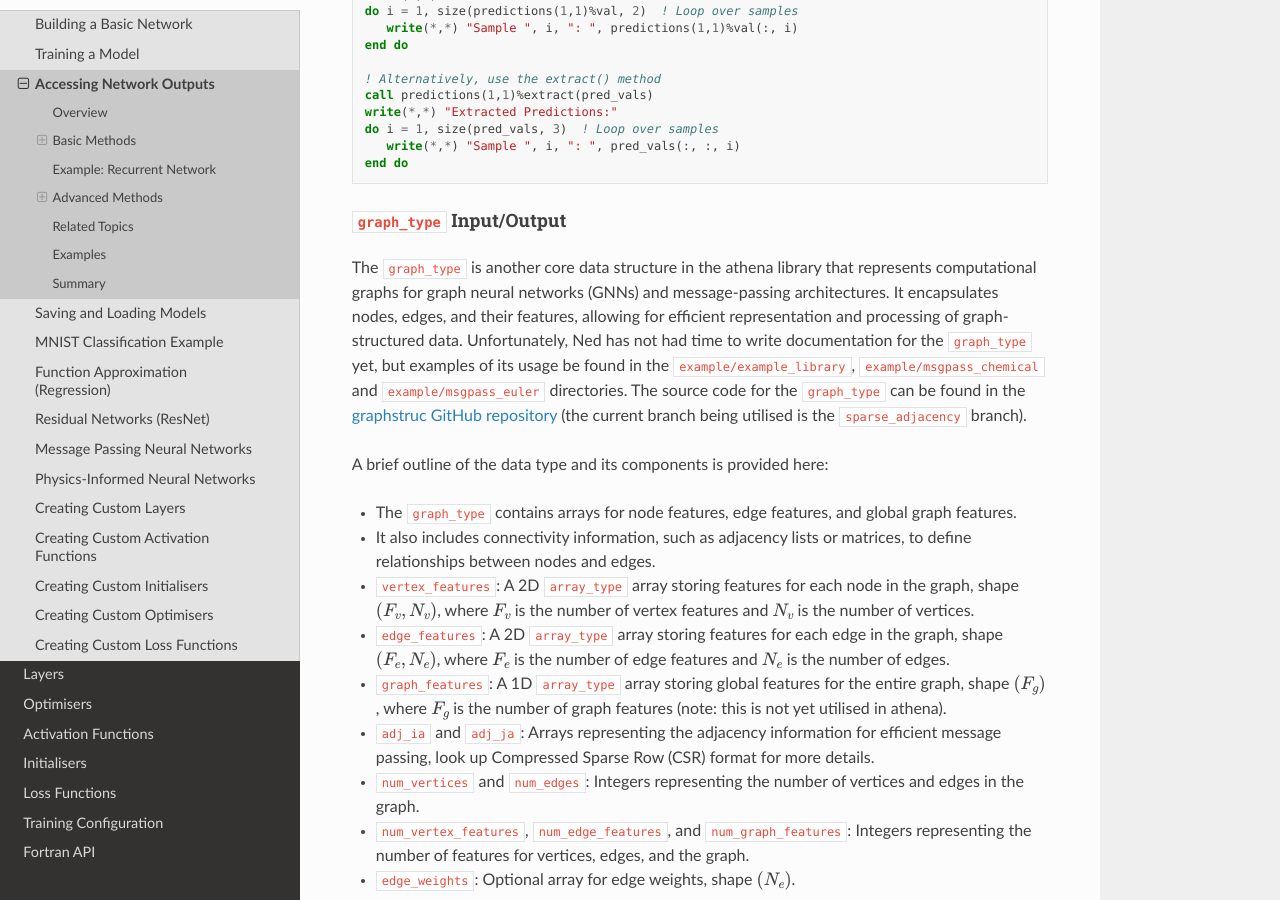
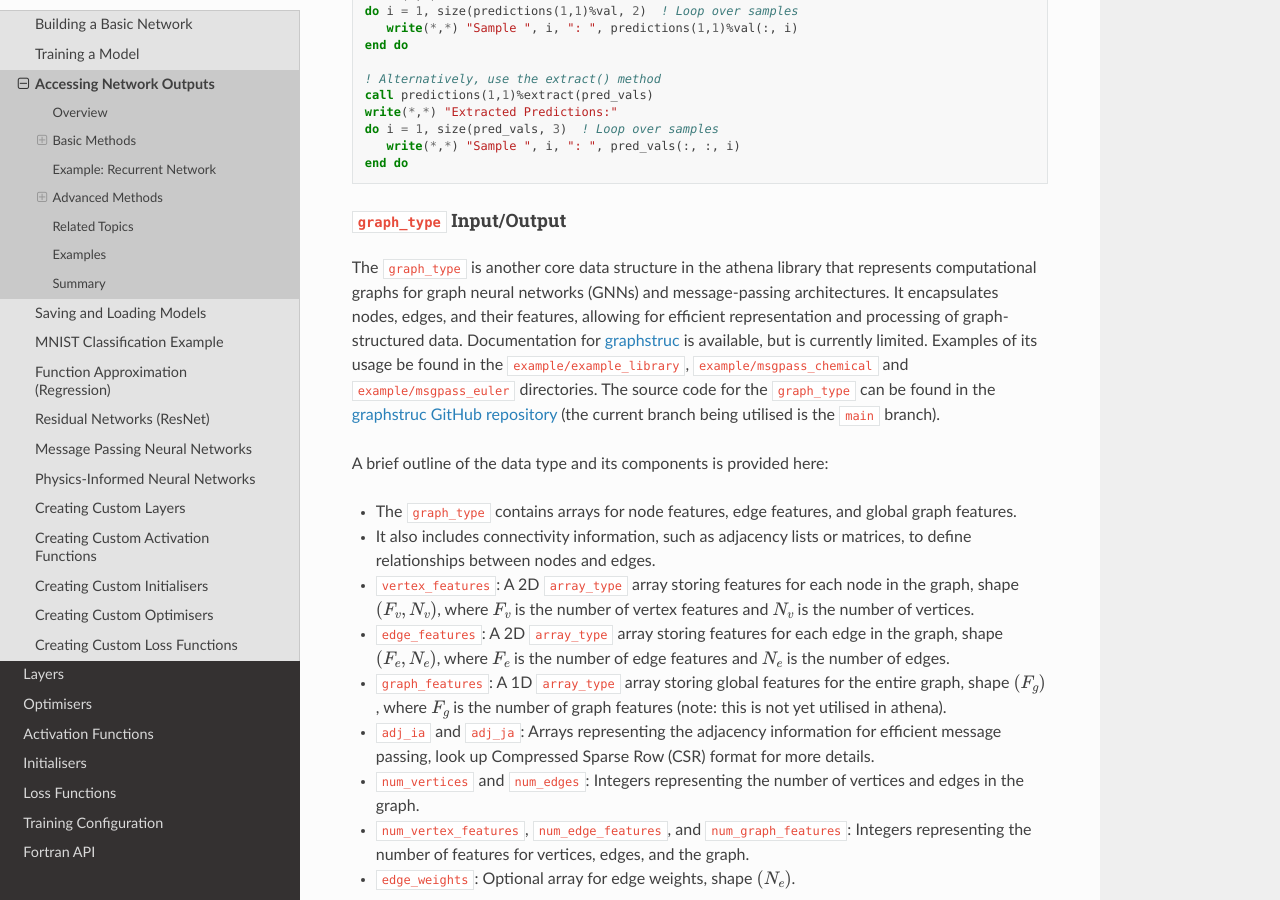
Before and after one commit to nedtaylor/athena, a Sphinx documentation site: the page built from docs/source/tutorials/network_outputs.rst, in a window 1280 px wide and 900 px high, scrolled down 2982 px. Built offline with Sphinx 7.4.7 and the Read the Docs theme 3.1.0, drawn with Linux system fonts in a browser that asks for light colours.

Commit message:
Fix graphstruc reference

```diff
--- a/docs/source/tutorials/network_outputs.rst
+++ b/docs/source/tutorials/network_outputs.rst
@@ -143,8 +143,9 @@ Below an example of accessing the output values of a 3D array stored in an ``arr
 
 The ``graph_type`` is another core data structure in the athena library that represents computational graphs for graph neural networks (GNNs) and message-passing architectures.
 It encapsulates nodes, edges, and their features, allowing for efficient representation and processing of graph-structured data.
-Unfortunately, Ned has not had time to write documentation for the ``graph_type`` yet, but examples of its usage be found in the ``example/example_library``, ``example/msgpass_chemical`` and ``example/msgpass_euler`` directories.
-The source code for the ``graph_type`` can be found in the `graphstruc GitHub repository <https://github.com/nedtaylor/graphstruc>`_ (the current branch being utilised is the ``sparse_adjacency`` branch).
+Documentation for `graphstruc <https://graphstruc.readthedocs.io/en/latest/>`_ is available, but is currently limited.
+Examples of its usage be found in the ``example/example_library``, ``example/msgpass_chemical`` and ``example/msgpass_euler`` directories.
+The source code for the ``graph_type`` can be found in the `graphstruc GitHub repository <https://github.com/nedtaylor/graphstruc>`_ (the current branch being utilised is the ``main`` branch).
 
 A brief outline of the data type and its components is provided here:
 
--- a/fpm.toml
+++ b/fpm.toml
@@ -17,7 +17,7 @@ module-naming = false
 
 [dependencies]
 coreutils = { git = "https://github.com/nedtaylor/coreutils" }
-graphstruc = { git = "https://github.com/nedtaylor/graphstruc", branch = "sparse_adjacency" }
+graphstruc = { git = "https://github.com/nedtaylor/graphstruc", branch = "main" }
 diffstruc = { git = "https://github.com/nedtaylor/diffstruc", branch = "development" }
 
 [install]
```
